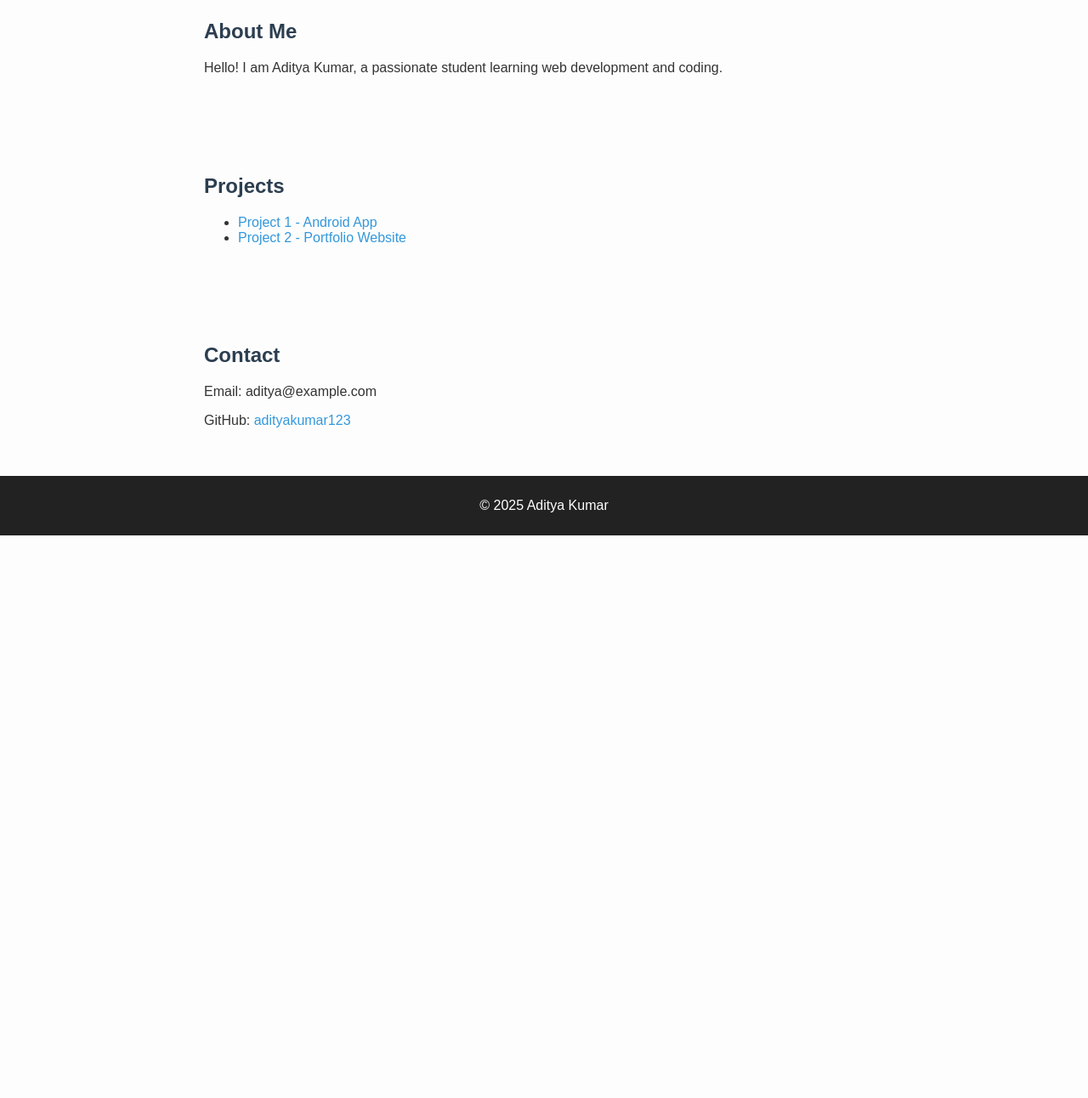
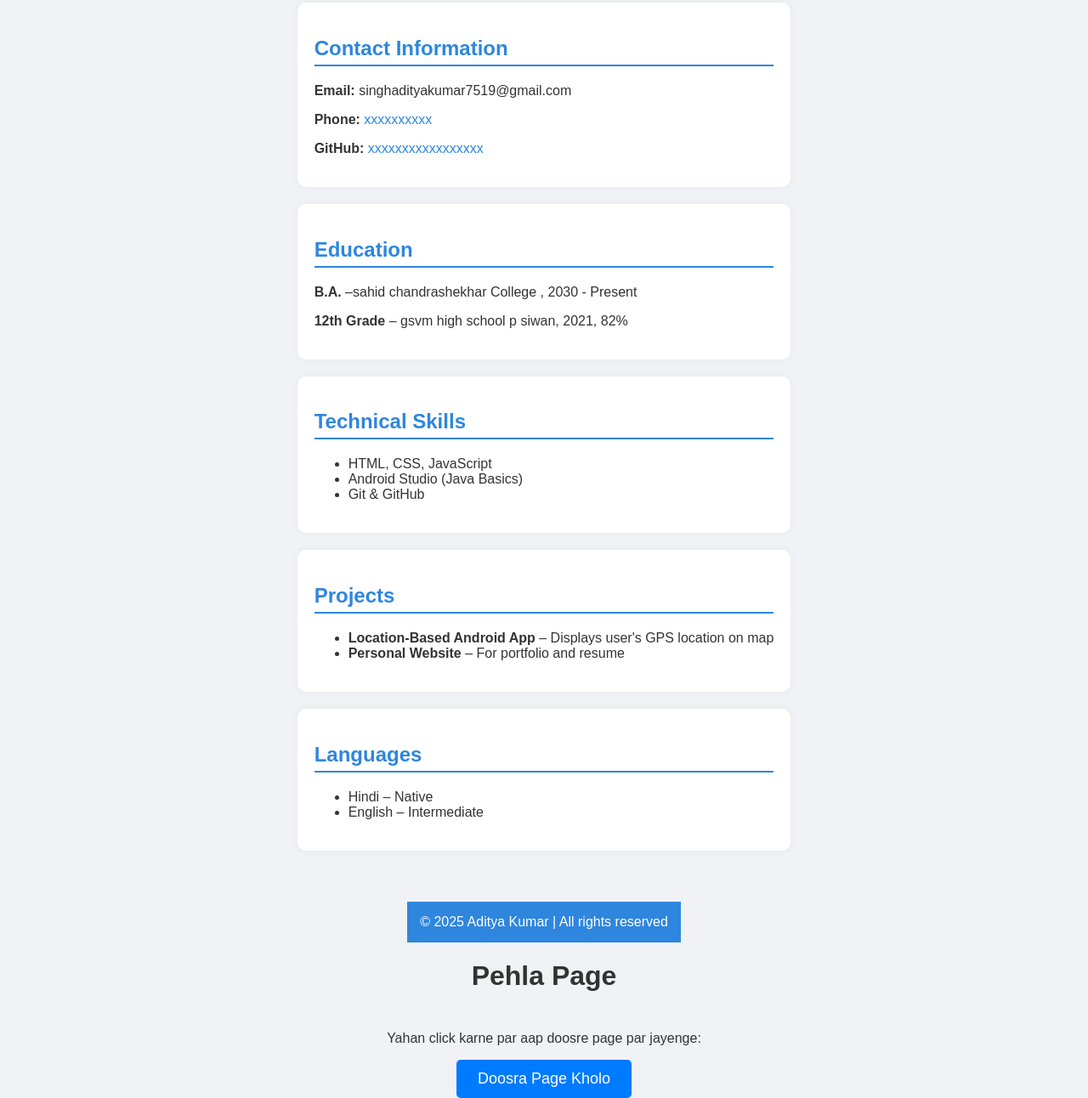
Before and after one commit to Aditya841241/Aditya-, a plain HTML site: page index.html in a window 1280 px wide. Shown: the part 191-1483 px from the top of the page at 85% size. Before the commit the page ends 821 px from the top, so only its background shows below. Drawn offline with Linux system fonts and the light colour scheme.

Commit message:
Update index.html

```diff
--- a/index.html
+++ b/index.html
@@ -2,38 +2,60 @@
 <html lang="en">
 <head>
   <meta charset="UTF-8">
-  <title>Aditya Kumar</title>
+  <title>Aditya Kumar - Resume</title>
   <meta name="viewport" content="width=device-width, initial-scale=1.0">
   <style>
     body {
+      font-family: Arial, sans-serif;
       margin: 0;
-      font-family: Arial, sans-serif;
-      background: #fdfdfd;
+      background-color: #f7f7f7;
       color: #333;
     }
+
     header {
-      background-color: #222;
+      background-color: #2e86de;
       color: white;
-      padding: 20px;
+      padding: 30px 20px;
       text-align: center;
     }
+
     section {
-      padding: 40px;
       max-width: 800px;
       margin: auto;
+      padding: 20px;
     }
-    h1, h2 {
-      color: #2c3e50;
+
+    h2 {
+      border-bottom: 2px solid #2e86de;
+      padding-bottom: 5px;
+      color: #2e86de;
     }
+
+    .box {
+      background-color: white;
+      padding: 20px;
+      margin-bottom: 20px;
+      border-radius: 10px;
+      box-shadow: 0 0 10px rgba(0,0,0,0.05);
+    }
+
     footer {
-      background-color: #222;
+      background-color: #2e86de;
       color: white;
       text-align: center;
-      padding: 10px;
+      padding: 15px;
+      margin-top: 20px;
     }
+
     a {
-      color: #3498db;
+      color: #2e86de;
       text-decoration: none;
+    }
+
+    @media (max-width: 600px) {
+      header, section, footer {
+        padding: 15px;
+      }
     }
   </style>
 </head>
@@ -41,31 +63,94 @@
 
 <header>
   <h1>Aditya Kumar</h1>
-  <p>Student | Coder | Learner</p>
+  <p>Web Developer | Android App Learner | Student</p>
 </header>
 
 <section>
-  <h2>About Me</h2>
-  <p>Hello! I am Aditya Kumar, a passionate student learning web development and coding.</p>
-</section>
+  <div class="box">
+    <h2>Contact Information</h2>
+    <p><strong>Email:</strong> singhadityakumar7519@gmail.com</p>
+    <p><strong>Phone:</strong> <a href="https://wa.me/+918709407088" target="_blank">xxxxxxxxxx</a></p>
+    <p><strong>GitHub:</strong> <a href="https://github.com/aditya841241" target="_blank">xxxxxxxxxxxxxxxxx</a></p>
+  </div>
 
-<section>
-  <h2>Projects</h2>
-  <ul>
-    <li><a href="#">Project 1 - Android App</a></li>
-    <li><a href="#">Project 2 - Portfolio Website</a></li>
-  </ul>
-</section>
+  <div class="box">
+    <h2>Education</h2>
+    <p><strong>B.A.</strong> –sahid chandrashekhar College , 2030 - Present</p>
+    <p><strong>12th Grade</strong> – gsvm high school p siwan, 2021, 82%</p>
+  </div>
 
-<section>
-  <h2>Contact</h2>
-  <p>Email: aditya@example.com</p>
-  <p>GitHub: <a href="https://github.com/adityakumar123">adityakumar123</a></p>
+  <div class="box">
+    <h2>Technical Skills</h2>
+    <ul>
+      <li>HTML, CSS, JavaScript</li>
+      <li>Android Studio (Java Basics)</li>
+      <li>Git & GitHub</li>
+    </ul>
+  </div>
+
+  <div class="box">
+    <h2>Projects</h2>
+    <ul>
+      <li><strong>Location-Based Android App</strong> – Displays user's GPS location on map</li>
+      <li><strong>Personal Website</strong> – For portfolio and resume</li>
+    </ul>
+  </div>
+
+  <div class="box">
+    <h2>Languages</h2>
+    <ul>
+      <li>Hindi – Native</li>
+      <li>English – Intermediate</li>
+    </ul>
+  </div>
 </section>
 
 <footer>
-  <p>&copy; 2025 Aditya Kumar</p>
+  &copy; 2025 Aditya Kumar | All rights reserved
 </footer>
 
 </body>
 </html>
+<!DOCTYPE html>
+<html lang="hi">
+<head>
+    <meta charset="UTF-8">
+    <meta name="viewport" content="width=device-width, initial-scale=1.0">
+    <title>Pehla Page</title>
+    <style>
+        body {
+            font-family: Arial, sans-serif;
+            display: flex;
+            justify-content: center;
+            align-items: center;
+            min-height: 100vh;
+            margin: 0;
+            background-color: #f0f2f5;
+            flex-direction: column;
+        }
+        .page-title {
+            color: #333;
+            margin-bottom: 30px;
+        }
+        .page-link {
+            display: inline-block; /* Makes it behave like a block but allows other elements on the same line */
+            padding: 12px 25px;
+            font-size: 18px;
+            background-color: #007bff;
+            color: white;
+            text-decoration: none; /* Removes underline from link */
+            border-radius: 5px;
+            transition: background-color 0.3s ease;
+        }
+        .page-link:hover {
+            background-color: #0056b3;
+        }
+    </style>
+</head>
+<body>
+    <h1 class="page-title">Pehla Page</h1>
+    <p>Yahan click karne par aap doosre page par jayenge:</p>
+    <a href="doosra_page.html" class="page-link">Doosra Page Kholo</a>
+</body>
+</html>
```
